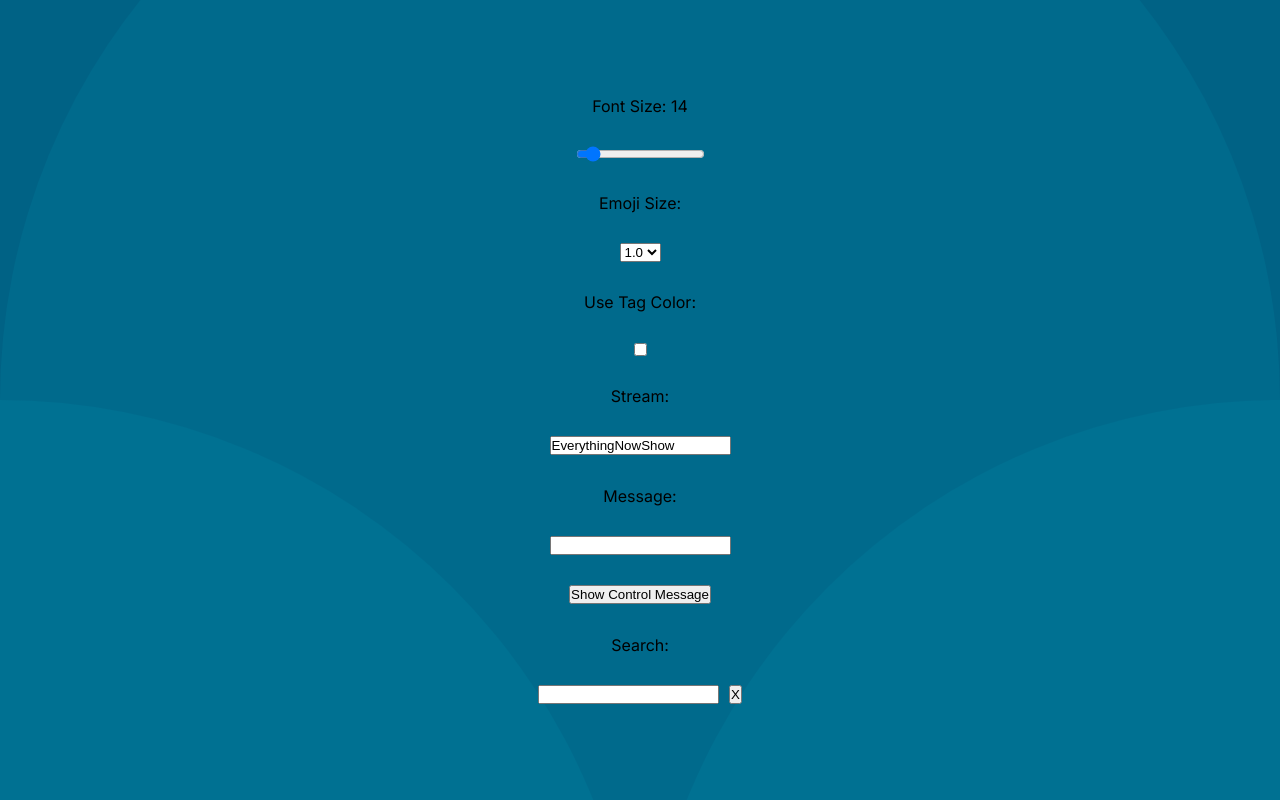
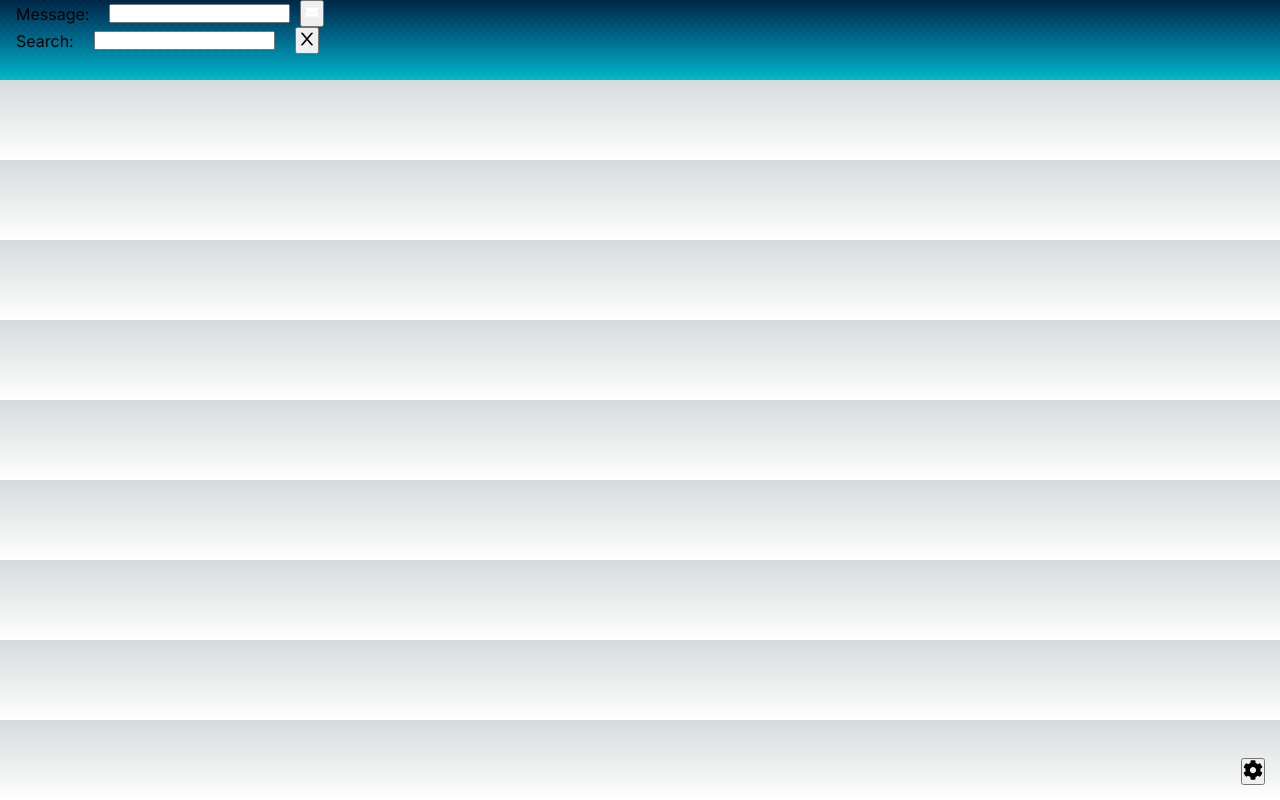
Before and after one commit to kacesensitive/prochat-v2, a Next.js app: page /control in a window 1280 px wide. Built offline with nearby package versions, Linux system fonts and the light colour scheme.

Commit message:
Release v2.2.1

```diff
--- a/package.json
+++ b/package.json
@@ -1,6 +1,6 @@
 {
   "name": "prochat-app-v2",
-  "version": "2.1.1",
+  "version": "2.2.1",
   "private": true,
   "scripts": {
     "dev": "next dev",
--- a/src/app/components/Control.tsx
+++ b/src/app/components/Control.tsx
@@ -1,6 +1,8 @@
 "use client";
 import { useState, useEffect } from 'react';
 import styles from './control.module.css'
+import { FaEnvelope, FaCog } from 'react-icons/fa';
+import { AiOutlineClose } from 'react-icons/ai';
 
 export type State = {
     fontSize: number;
@@ -11,7 +13,7 @@ export type State = {
 let myState: State = {
     fontSize: 14,
     emojiSize: "1.0",
-    useTagColor: false
+    useTagColor: true
 };
 
 function changeState(newState: State): void {
@@ -29,6 +31,12 @@ export default function Control() {
     const [message, setMessage] = useState('');
     const [isVisible, setIsVisible] = useState(false);
     const [searchString, setSearchString] = useState('');
+    const [isSettingsVisible, setIsSettingsVisible] = useState(false);
+
+    const toggleSettingsVisibility = () => {
+        setIsSettingsVisible(!isSettingsVisible);
+    }
+
 
     useEffect(() => {
         setFontSize(Number(window.localStorage.getItem('fontSize') || '14'));
@@ -98,8 +106,39 @@ export default function Control() {
         changeState({ ...myState, useTagColor: newUseTagColor });
     }
 
+    // ...
     return (
-        <main className={styles.main}>
+        <main className={styles.main} style={{ height: isSettingsVisible ? 'auto' : '10vh' }}>
+            <div className={styles.controls}>
+                <div className={styles.field}>
+                    <label htmlFor="message">Message: </label>
+                    <input
+                        type="text"
+                        id="message"
+                        name="message"
+                        value={message}
+                        onChange={handleMessageChange}
+                    />
+                    <button onClick={handleSend}>
+                        {isVisible ? <FaEnvelope size={20} style={{ color: '#00FFD8', padding: '2px' }} /> : <FaEnvelope size={20} style={{ color: 'white', padding: '4px' }} />}
+                    </button>
+                </div>
+                <div className={styles.field}>
+                    <label htmlFor="searchString">Search: </label>
+                    <input
+                        type="text"
+                        id="searchString"
+                        name="searchString"
+                        value={searchString}
+                        onChange={handleSearchStringChange}
+                    />
+                    <button onClick={clearSearchString} style={{ marginLeft: '10px' }}>
+                        <AiOutlineClose size={20} />
+                    </button>
+                </div>
+                {isSettingsVisible && (
+                    <>
+                        <div className={styles.field}>
                             <label htmlFor="fontSize">Font Size: {fontSize}</label>
                             <input
                                 type="range"
@@ -110,11 +149,15 @@ export default function Control() {
                                 value={fontSize}
                                 onChange={handleFontSizeChange}
                             />
+                        </div>
+                        <div className={styles.field}>
                             <label htmlFor="emojiSize">Emoji Size: </label>
-            <select style={{ "color": "black" }} id="emojiSize" name="emojiSize" value={emojiSize} onChange={handleEmojiSizeChange}>
+                            <select id="emojiSize" name="emojiSize" value={emojiSize} onChange={handleEmojiSizeChange}>
                                 <option value="1.0">1.0</option>
                                 <option value="2.0">2.0</option>
                             </select>
+                        </div>
+                        <div className={styles.field}>
                             <label htmlFor="useTagColor">Use Tag Color: </label>
                             <input
                                 type="checkbox"
@@ -123,6 +166,8 @@ export default function Control() {
                                 checked={useTagColor}
                                 onChange={handleTagColorChange}
                             />
+                        </div>
+                        <div className={styles.field}>
                             <label htmlFor="stream">Stream: </label>
                             <input
                                 type="text"
@@ -131,26 +176,17 @@ export default function Control() {
                                 value={stream}
                                 onChange={handleStreamChange}
                             />
-            <label htmlFor="message">Message: </label>
-            <input
-                type="text"
-                id="message"
-                name="message"
-                value={message}
-                onChange={handleMessageChange}
-            />
-            <button onClick={handleSend}>{isVisible ? 'Hide' : 'Show'} Control Message</button>
-            <label htmlFor="searchString">Search: </label>
-            <div style={{ display: 'flex' }}>
-                <input
-                    type="text"
-                    id="searchString"
-                    name="searchString"
-                    value={searchString}
-                    onChange={handleSearchStringChange}
-                />
-                <button onClick={clearSearchString} style={{ marginLeft: '10px' }}>X</button>
+                        </div>
+                    </>
+                )}
+            </div>
+            <div className={styles.cog}>
+                <button onClick={toggleSettingsVisibility}>
+                    <FaCog size={20} />
+                </button>
             </div>
         </main>
     )
+
+
 }
--- a/src/app/components/Main.tsx
+++ b/src/app/components/Main.tsx
@@ -60,7 +60,7 @@ export function Main() {
 
     let myState: State = {
         emojiSize: "1.0",
-        useTagColor: false,
+        useTagColor: true,
         fontSize: 14,
     };
 
@@ -276,7 +276,7 @@ export function Main() {
                     msOverflowStyle: 'none', // for Internet Explorer and Edge
                 }}>
                     <AnimatePresence>
-                        {chat.filter((chatLine: any) => (userFilter === "" || chatLine.user === userFilter))
+                        {chat.filter((chatLine: any) => highlightedMessageId ? chatLine.id === highlightedMessageId : (userFilter === "" || chatLine.user === userFilter))
                             .map((chatLine: any, index) => (
                                 <motion.div
                                     key={index}
--- a/src/app/components/control.module.css
+++ b/src/app/components/control.module.css
@@ -1,16 +1,41 @@
 .main {
     display: flex;
     flex-direction: column;
-    justify-content: space-between;
+    justify-content: space-around;
+    /* Use space-between for no space around outer elements */
+    /* 100% of the viewport height */
+    align-items: flex-start;
+    gap: 10px;
+    background-image: url('/dragon-scales.svg');
+    padding: 0 1rem;
+}
+
+.field {
+    display: flex;
     align-items: center;
-    padding: 6rem;
-    min-height: 100vh;
-    background-image: url('/dragon-scales.svg');
-    background-repeat: no-repeat;
-    background-position: center;
-    background-size: cover;
-    color: black;
+    gap: 10px;
 }
+
+.field input[type="text"],
+.field input[type="range"],
+.field select {
+    margin-left: 10px;
+}
+
+.controls {
+    display: flex;
+    flex-direction: column;
+    align-items: flex-start;
+    flex: 1;
+}
+
+
+.cog {
+    position: fixed;
+    right: 15px;
+    bottom: 15px;
+}
+
 
 .description {
     display: inherit;
```
Also changed, not shown: src-tauri/tauri.conf.json (+1 -11 lines), src/app/components/Engineer.tsx (+17 -7 lines). Lines whose indentation alone changed are shown as unchanged.
